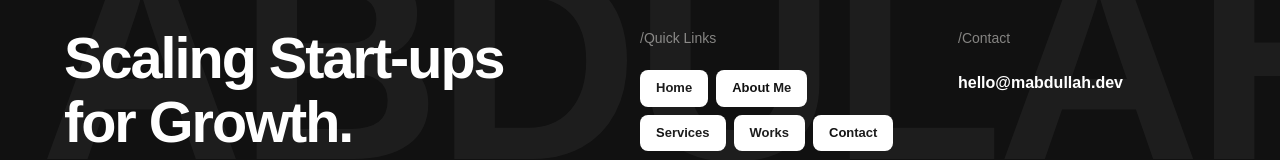
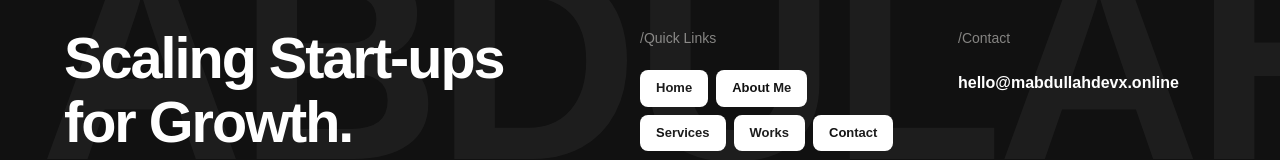
Before and after one commit to mabdullah-devx/portfolio, a React (Vite) app: page / in a window 1280 px wide. Shown: the part 6452-6612 px from the top of the page. Built offline with nearby package versions, Linux system fonts and the light colour scheme; a web font is replaced by a local one.

Commit message:
update email

```diff
--- a/src/components/Footer.tsx
+++ b/src/components/Footer.tsx
@@ -40,7 +40,7 @@ export const Footer: React.FC = () => {
           <div className="footer-contact-col">
             <span className="footer-col-label">/Contact</span>
             <a href="mailto:hello@mabdullah.dev" className="footer-email-link">
-              hello@mabdullah.dev
+              hello@mabdullahdevx.online
             </a>
           </div>
         </div>
```
